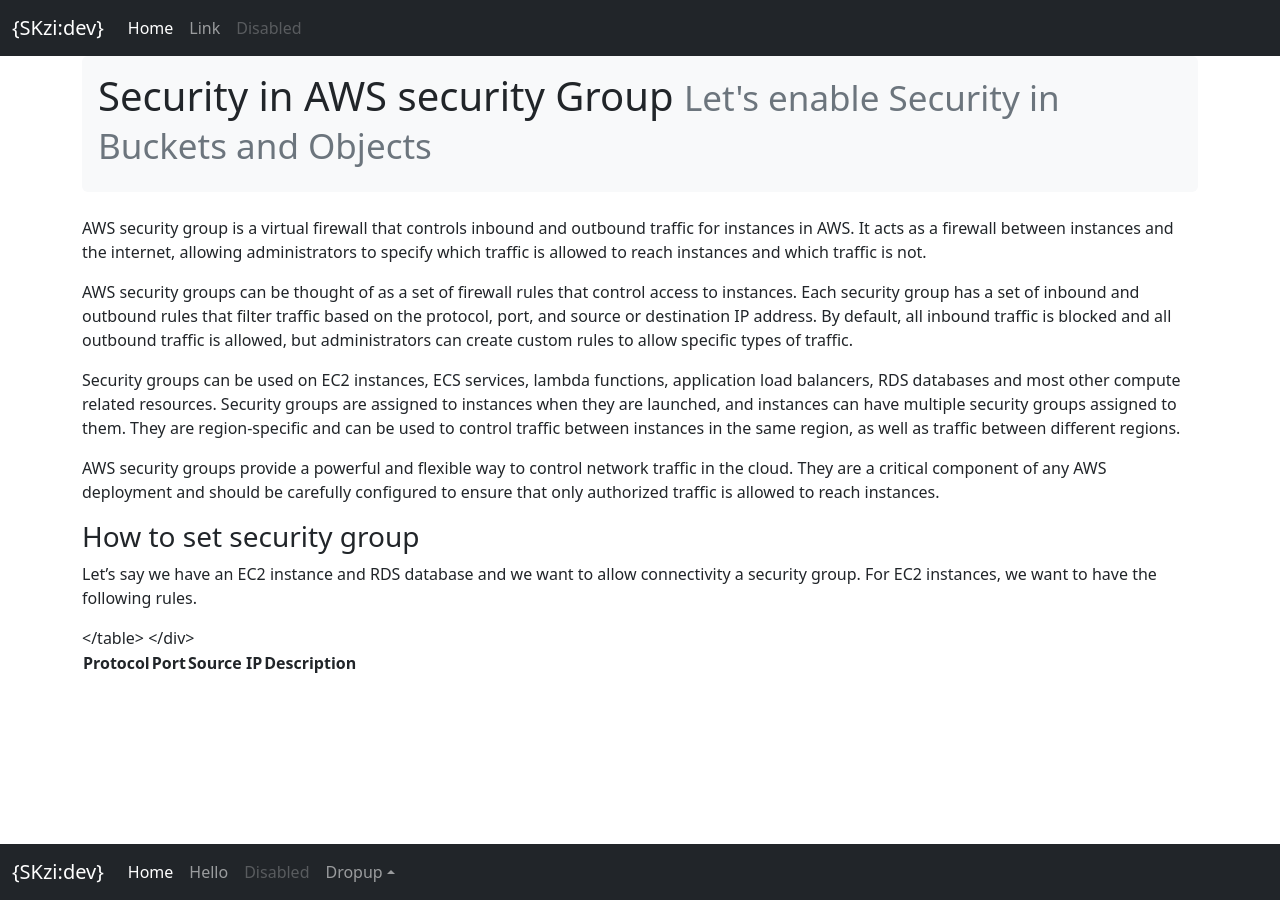
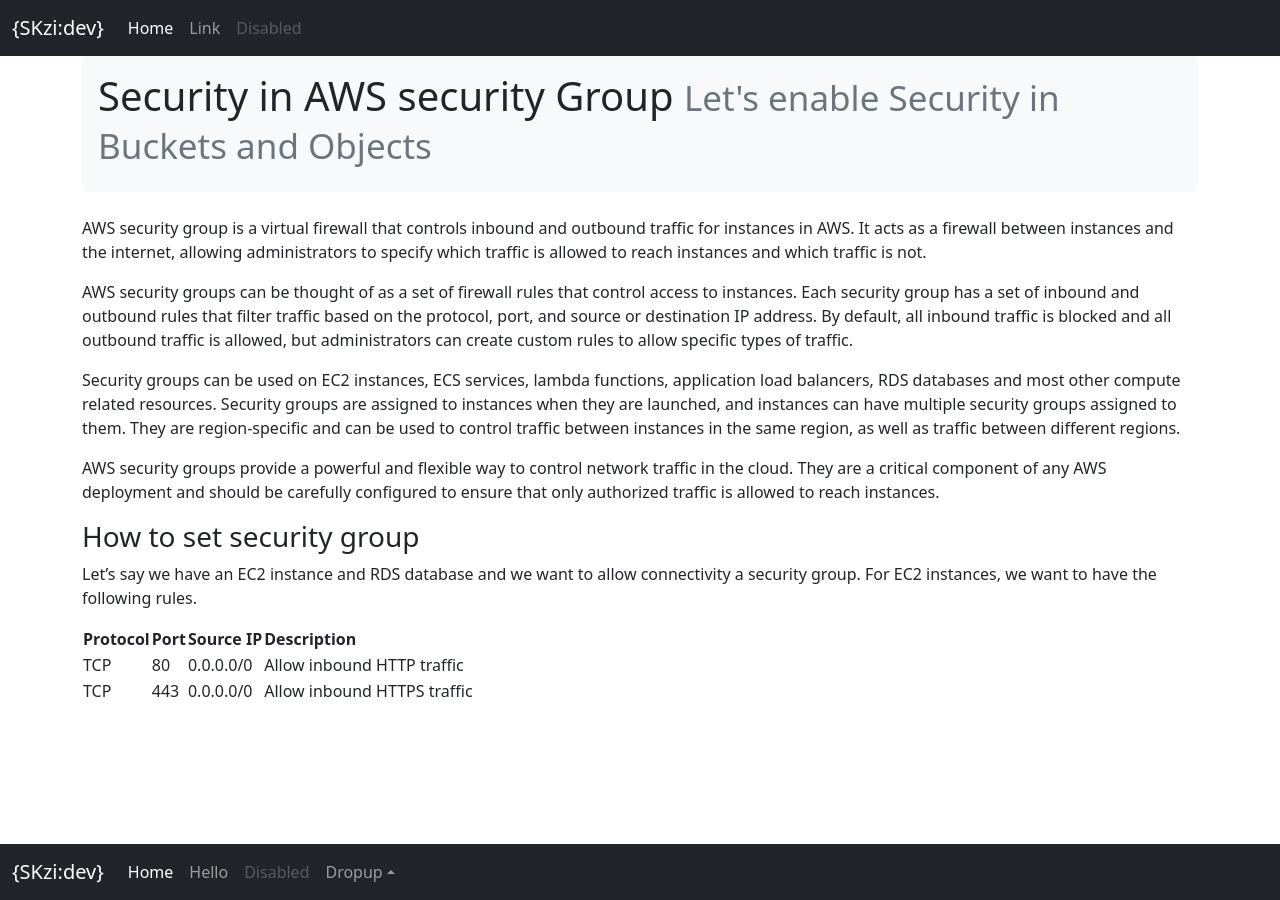
Before and after one commit to s-kazi/s-kazi.github.io, a Jekyll site: the page built from aws/vpc/security-group.markdown, in a window 1280 px wide. Built offline with Jekyll 4.4.1, drawn with Linux system fonts in a browser that asks for light colours; nearby versions of some CDN libraries.

Commit message:
Update security-group.markdown

```diff
--- a/aws/vpc/security-group.markdown
+++ b/aws/vpc/security-group.markdown
@@ -18,7 +18,11 @@ Let's say we have an EC2 instance and RDS database and we want to allow connecti
 
 <div>
 <table>
-<tr><th>Protocol</th><th>Port</th><th>Source IP</th><th>Description</th>
-
+<tr><th>Protocol</th><th>Port</th><th>Source IP</th><th>Description</th></tr>
+<tr><td>TCP</td><td>80</td><td>0.0.0.0/0</td><td>Allow inbound HTTP traffic</td></tr>
+<tr><td>TCP</td><td>443</td><td>0.0.0.0/0</td><td>Allow inbound HTTPS traffic</td></tr>
+<tr><td></td><td></td><td></td><td></td></tr>
+<tr><td></td><td></td><td></td><td></td></tr>
+<tr><td></td><td></td><td></td><td></td></tr>
 </table>
 </div>
```
